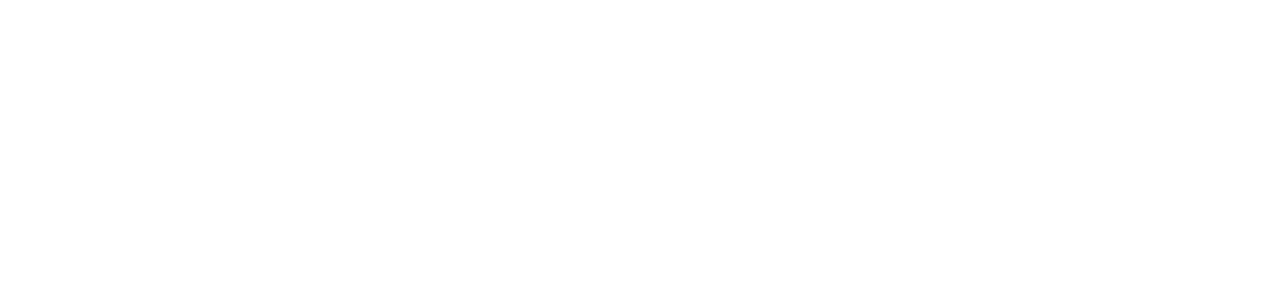
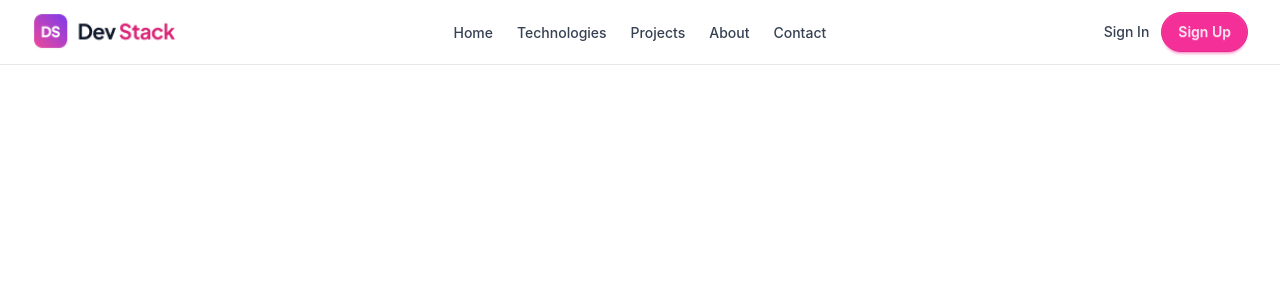
Before and after one commit to md-rakib-hasan1/dev-stack-builder, a React (Vite) app: page / in a window 1280 px wide. Shown: the top 300 px of the page. Built offline with nearby package versions, Linux system fonts and the light colour scheme.

Commit message:
build responsive navbar

```diff
--- a/src/App.tsx
+++ b/src/App.tsx
@@ -1,10 +1,11 @@
+import Navbar from "./components/Navbar"
 
 
 function App() {
   return (
 
     <div>
-
+      <Navbar/>
 
     </div>
 
--- a/src/components/Navbar.tsx
+++ b/src/components/Navbar.tsx
@@ -0,0 +1,34 @@
+import logo from "../assets/logo-text.png";
+const Navbar = () => {
+    return (
+        <nav className="sticky top-0 z-50 border-b border-gray-200 bg-white">
+            <div className="mx-auto flex h-16 max-w-7xl items-center justify-between px-4 sm:px-6 lg:px-8">
+
+
+        <button
+          className="text-2xl text-gray-700 md:hidden"
+          aria-label="Open menu"
+        >
+          ☰
+        </button>
+
+                <img src={logo} alt="dev stack logo" className="w-28 sm:w-32 md:w-36" />
+                <ul className="hidden items-center gap-6 md:flex">
+                    <li><a href="#" className="text-sm font-medium text-gray-700 hover:text-pink-500">Home</a></li>
+                    <li><a href="#technologies" className="text-sm font-medium text-gray-700 hover:text-pink-500">Technologies</a></li>
+                    <li><a href="#projects" className="text-sm font-medium text-gray-700 hover:text-pink-500">Projects</a></li>
+                    <li><a href="#about" className="text-sm font-medium text-gray-700 hover:text-pink-500">About</a></li>
+                    <li><a href="#contact" className="text-sm font-medium text-gray-700 hover:text-pink-500">Contact</a></li>
+                </ul>
+                <div className="flex items-center gap-1 sm:gap-3">
+                    <button className="text-sm font-medium text-gray-700 hover:text-pink-500">Sign In</button>
+                    <button className="btn btn-secondary rounded-full px-3 py-2 text-xs sm:px-4 sm:text-sm">Sign Up</button>
+                </div>
+            </div>
+
+        </nav>
+
+    );
+};
+
+export default Navbar;
--- a/src/index.css
+++ b/src/index.css
@@ -1 +1,2 @@
 @import "tailwindcss";
+@plugin "daisyui";
```
